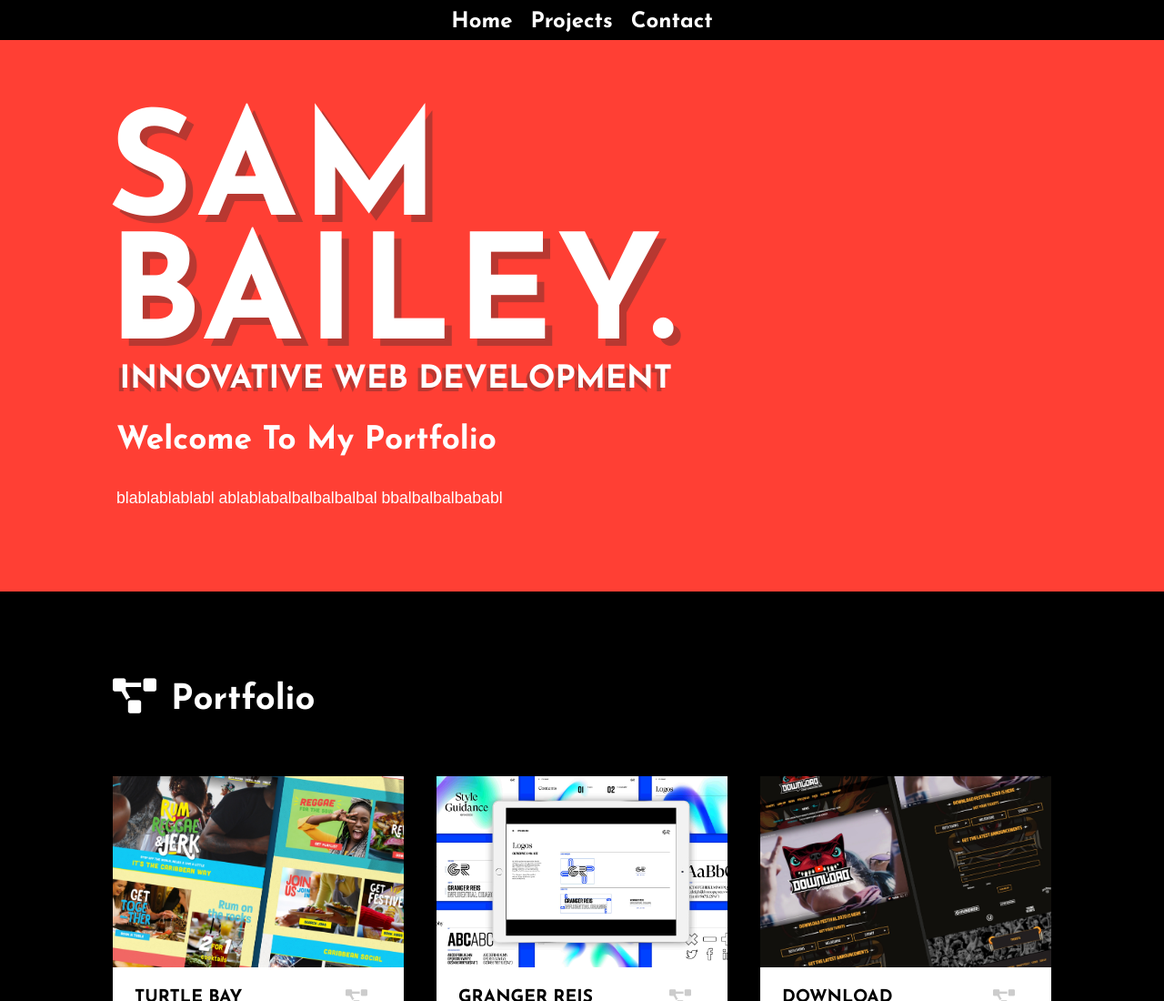
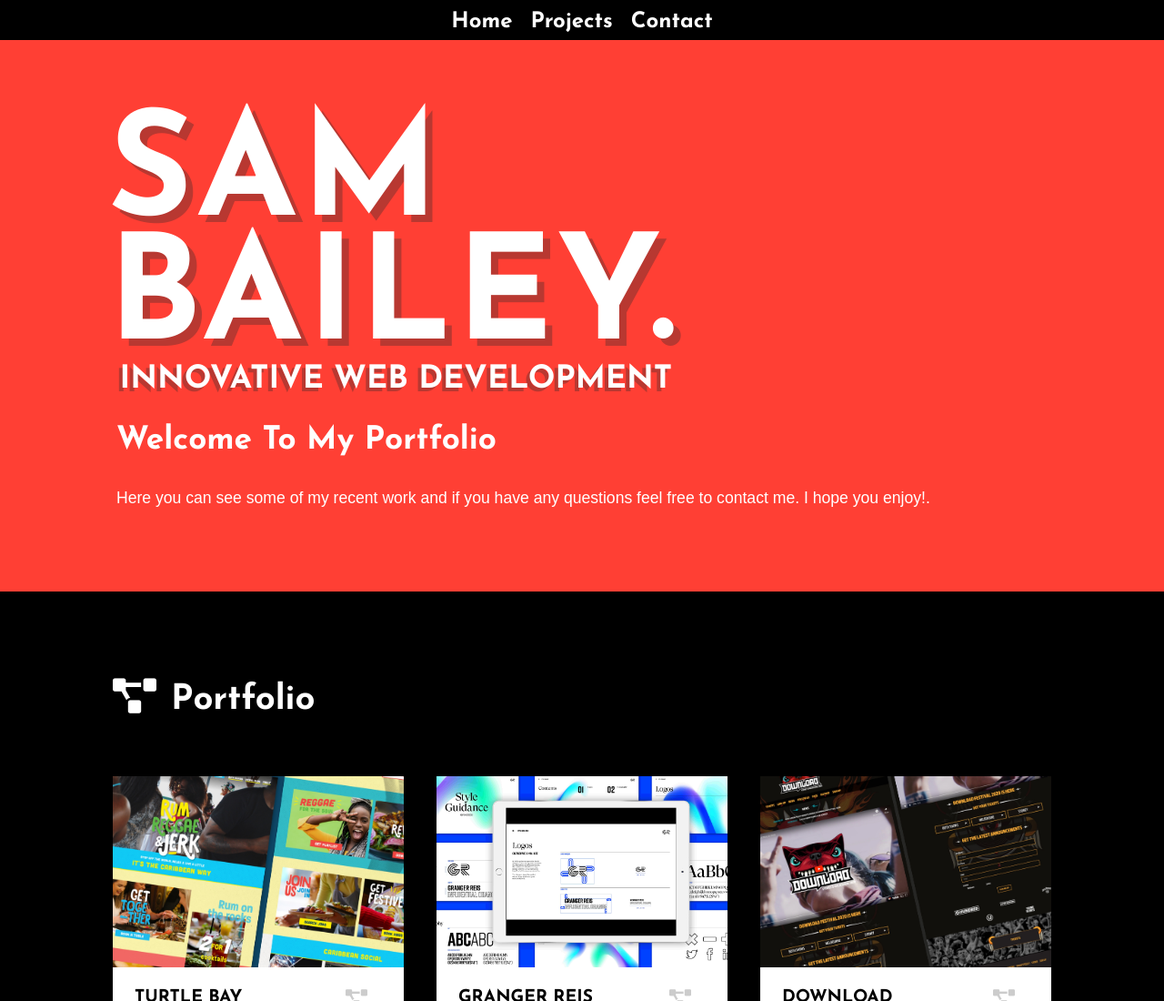
Before and after one commit to baileysam/portfolio, a plain HTML site: page index.html in a window 1280 px wide. Shown: the top 1100 px of the page at 91% size. Drawn offline with Linux system fonts and the light colour scheme; a web font is replaced by a local one.

Commit message:
Adding final text.

```diff
--- a/index.html
+++ b/index.html
@@ -51,7 +51,7 @@
 
                     <div class="hero__intro">
                         <span class="hero__intro__heading">Welcome To My Portfolio</span>
-                        <p class="hero__opening">blablablablabl ablablabalbalbalbalbal bbalbalbalbababl</p>
+                        <p class="hero__opening">Here you can see some of my recent work and if you have any questions feel free to contact me. I hope you enjoy!.</p>
 
                     </div>
                 </div>
```
